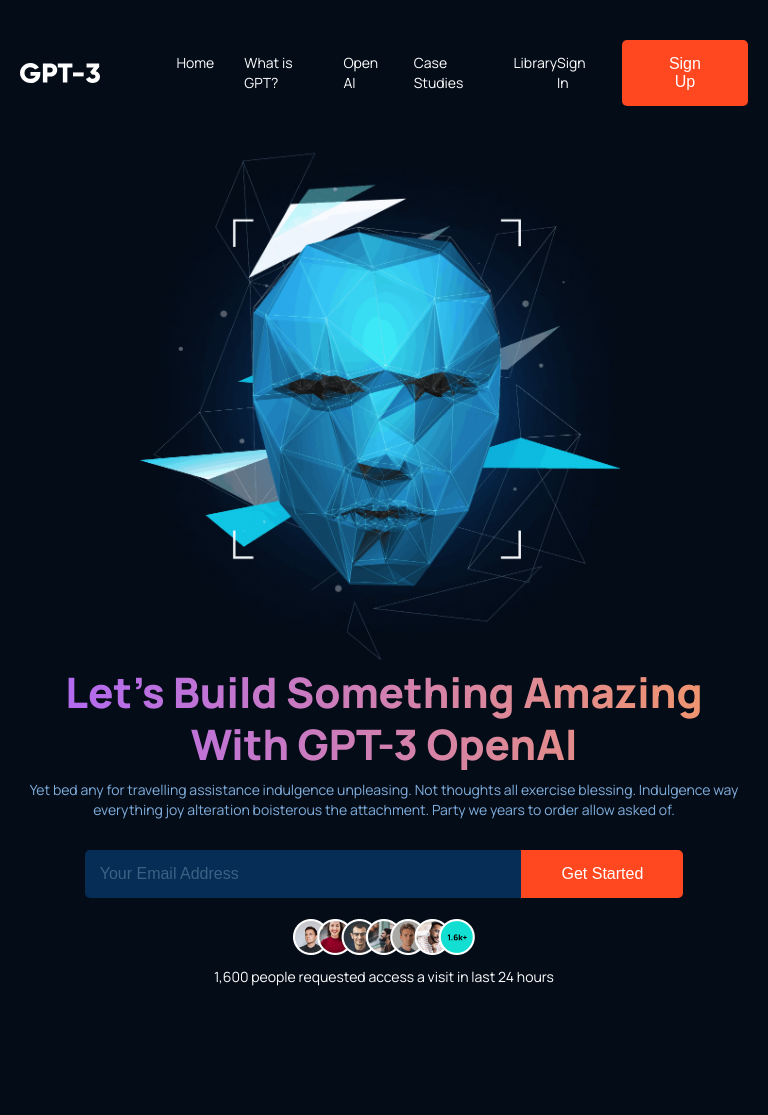
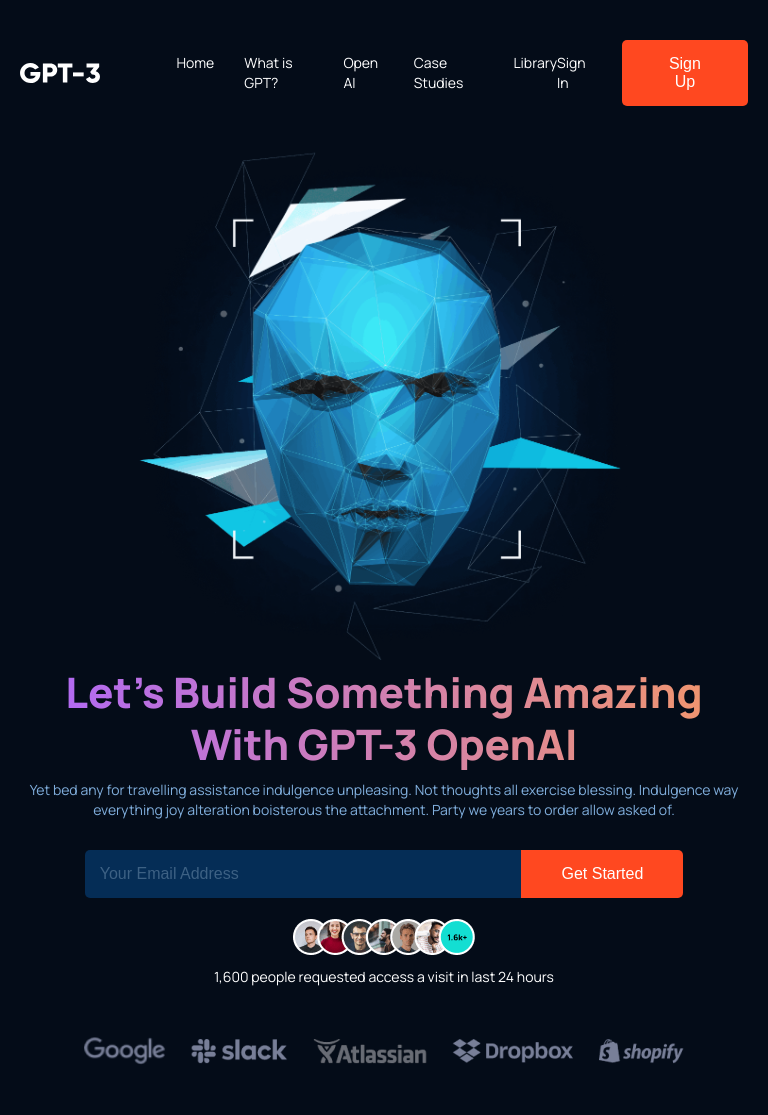
Before and after one commit to sabbirzzaman/gpt-3-landing-page, a website built with Parcel: page src/index.html in a window 768 px wide. Before the commit the page ends 1037 px from the top, so only its background shows below. Built offline with nearby package versions, Linux system fonts and the light colour scheme.

Commit message:
brand section added

```diff
--- /dev/null
+++ b/src/app/scss/section/_brand.scss
@@ -0,0 +1,17 @@
+.brand {
+    &__container {
+        max-width: 41.875rem;
+        padding-top: 0;
+        gap: 2.5rem;
+    }
+}
+
+/* Medium devices (landscape tablets, 689px and up) */
+@media only screen and (min-width: 43.0625rem) and (max-width: 62rem) {
+    .brand {
+        &__container {
+            max-width: 37.5rem;
+            gap: 1.5625rem;
+        }
+    }
+}
--- a/src/app/scss/style.scss
+++ b/src/app/scss/style.scss
@@ -4,3 +4,4 @@
 
 @import "./section/header.scss";
 @import "./section/hero.scss";
+@import "./section/brand.scss";
--- a/src/index.html
+++ b/src/index.html
@@ -74,6 +74,16 @@
                 </div>
             </section>
             <!-- Hero area end -->
+
+            <section class="brand">
+                <div class="container brand__container d-flex align-c">
+                    <img src="./images/google.png" alt="Google brand">
+                    <img src="./images/slack.png" alt="Slack brand">
+                    <img src="./images/atlassian.png" alt="Atlassian brand">
+                    <img src="./images/dropbox.png" alt="Dropbox brand">
+                    <img src="./images/shopify.png" alt="Shopify brand">
+                </div>
+            </section>
         </main>
     </body>
 </html>
```
